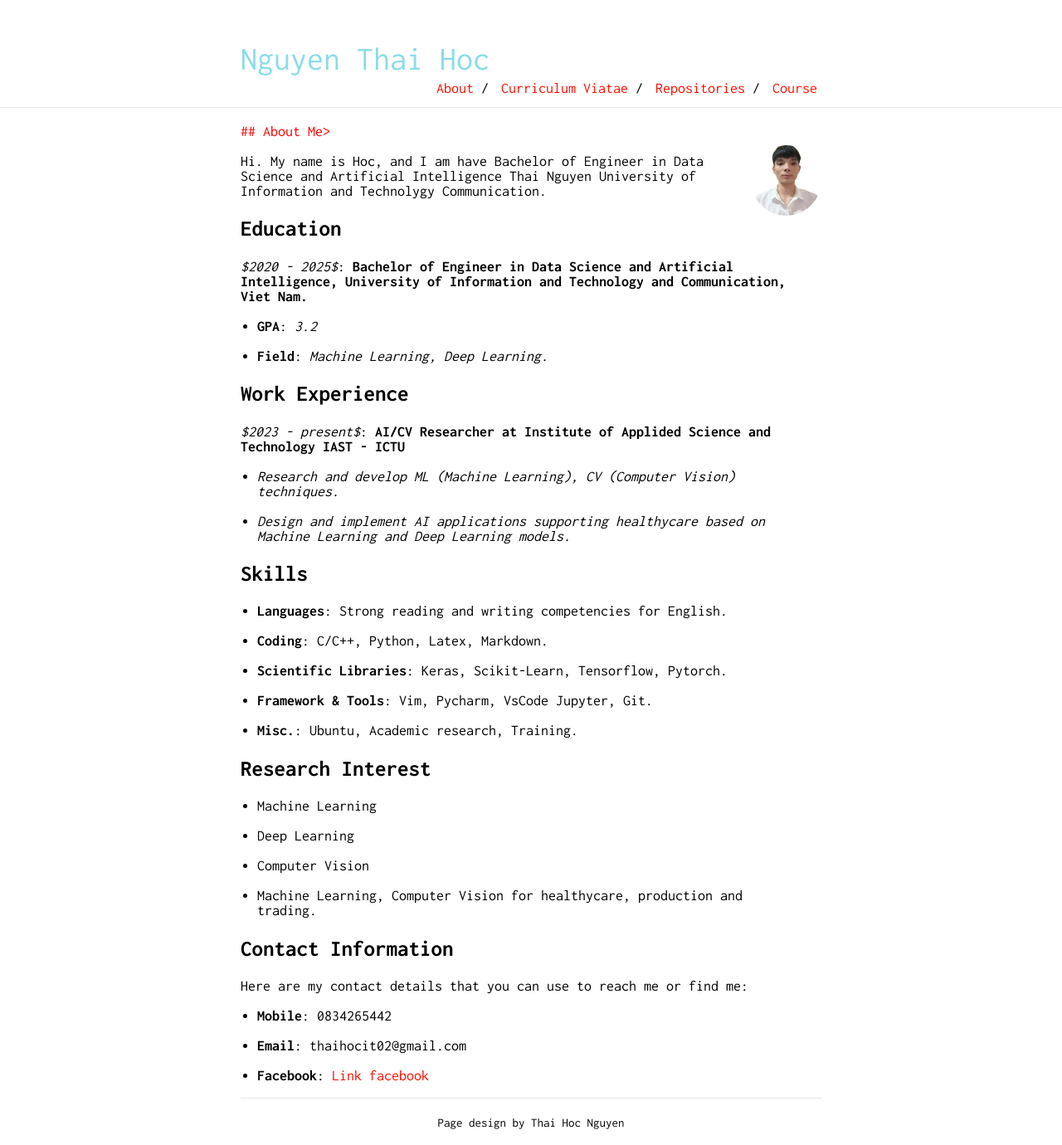
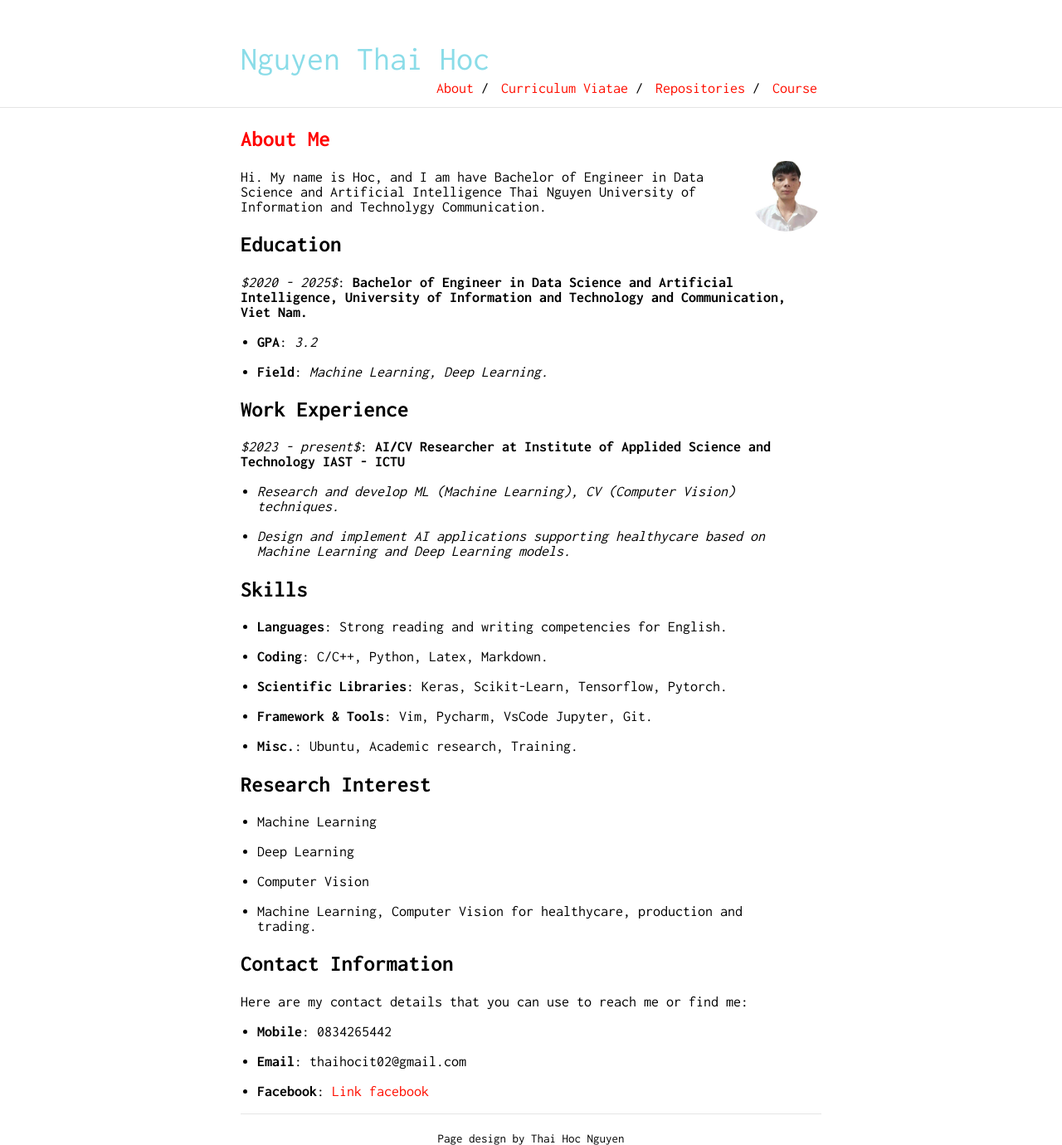
Before and after one commit to nguyenthaihoc02/About-Me, a Jekyll site: the page built from index.md, in a window 1280 px wide. Shown: the whole page at 83% size. Built offline with Jekyll 4.4.1, drawn with Linux system fonts in a browser that asks for light colours.

Commit message:
update file

```diff
--- a/index.md
+++ b/index.md
@@ -3,7 +3,7 @@ layout: default
 is_contact: True
 ---
 
- <span style="color:red;"> ## About Me> </span>
+<h2 style="color: red;">About Me</h2>
 
 <img class="profile-picture" src="images/avatar.jpg">
 
```
